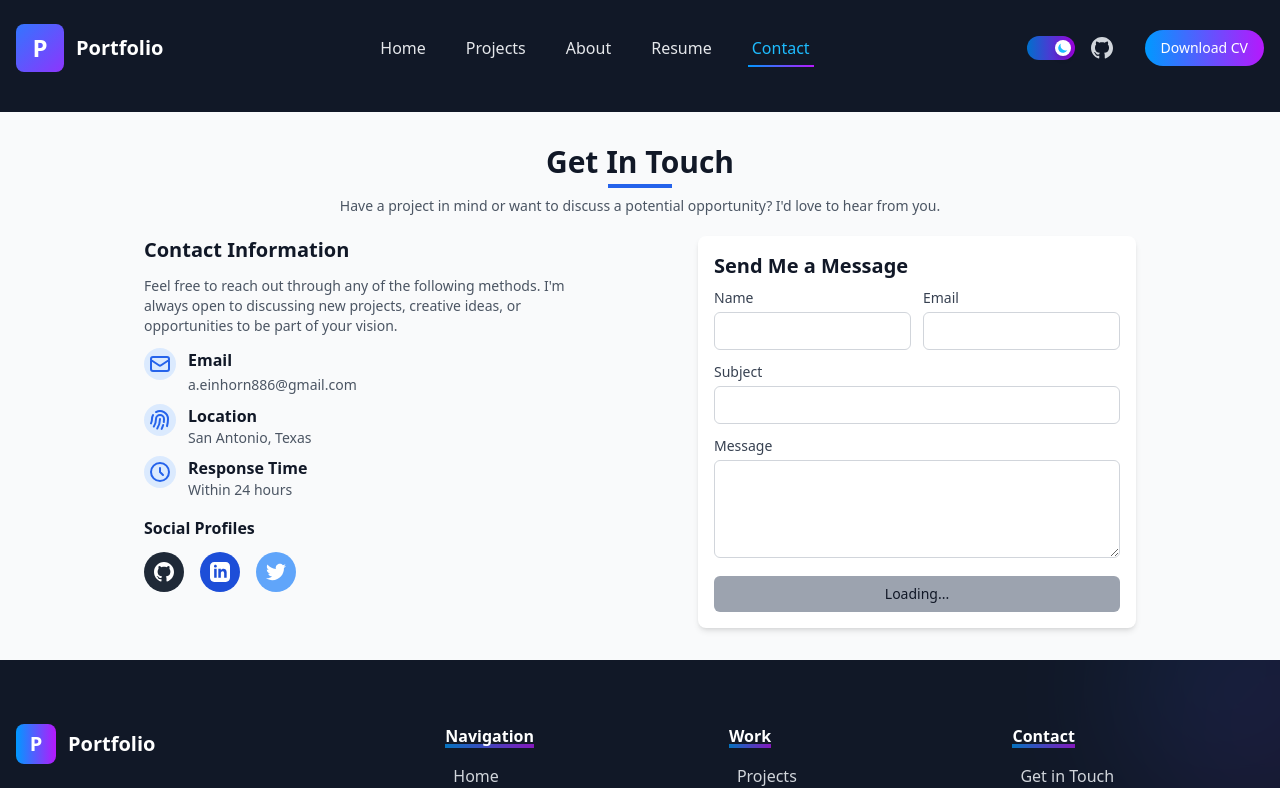
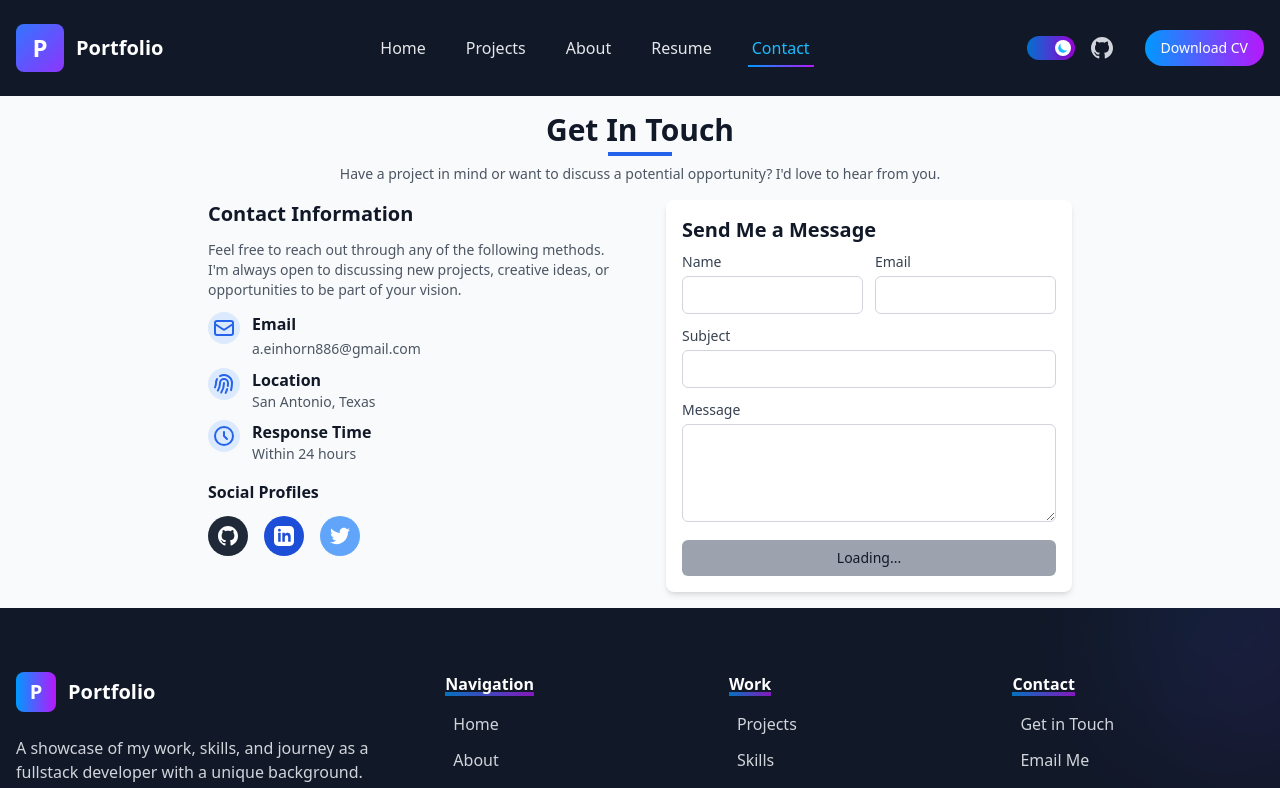
Before and after one commit to AyEinhorn/modern-portfolio, a React (Vite) app: page /contact in a window 1280 px wide. Shown: the top 788 px of the page. Built offline with nearby package versions, Linux system fonts and the light colour scheme.

Commit message:
fix contact form overflow for medium size screens

```diff
--- a/src/components/sections/Contact.tsx
+++ b/src/components/sections/Contact.tsx
@@ -125,14 +125,14 @@ const Contact = () => {
   ];
 
   return (
-    <section id="contact" className="section bg-gray-50 py-4 md:py-8">
-      <div className="container max-w-5xl mx-auto">
+    <section id="contact" className="section bg-gray-50 py-2 md:py-4 overflow-x-hidden">
+      <div className="container mx-auto px-4 max-w-4xl">
         <motion.div
           initial={{ opacity: 0, y: 20 }}
           whileInView={{ opacity: 1, y: 0 }}
           transition={{ duration: 0.5 }}
           viewport={{ once: true }}
-          className="mb-3 md:mb-5 text-center"
+          className="mb-3 md:mb-4 text-center"
         >
           <h2 className="text-2xl md:text-3xl font-bold mb-1">Get In Touch</h2>
           <div className="w-16 h-1 bg-blue-600 mx-auto"></div>
@@ -141,13 +141,13 @@ const Contact = () => {
           </p>
         </motion.div>
 
-        <div className="grid grid-cols-1 md:grid-cols-2 gap-5">
+        <div className="grid grid-cols-1 lg:grid-cols-2 gap-5">
           <motion.div
             initial={{ opacity: 0, x: -50 }}
             whileInView={{ opacity: 1, x: 0 }}
             transition={{ duration: 0.5, delay: 0.2 }}
             viewport={{ once: true }}
-            className="md:pr-8 xl:pr-12"
+            className="lg:pr-4"
           >
             <h3 className="text-xl font-bold mb-3">Contact Information</h3>
             <p className="text-gray-600 mb-3 text-sm">
@@ -217,7 +217,7 @@ const Contact = () => {
             whileInView={{ opacity: 1, x: 0 }}
             transition={{ duration: 0.5, delay: 0.4 }}
             viewport={{ once: true }}
-            className="md:pl-8 xl:pl-12"
+            className="lg:pl-4"
           >
             <div className="bg-white p-4 rounded-lg shadow-md">
               <h3 className="text-xl font-bold mb-2">Send Me a Message</h3>
--- a/src/pages/ContactPage.tsx
+++ b/src/pages/ContactPage.tsx
@@ -2,7 +2,7 @@ import Contact from '../components/sections/Contact';
 
 const ContactPage = () => {
   return (
-    <div className="pt-24 md:pt-28 bg-white dark:bg-gray-900">
+    <div className="pt-20 md:pt-24 bg-white dark:bg-gray-900 overflow-x-hidden">
       <Contact />
     </div>
   );
```
